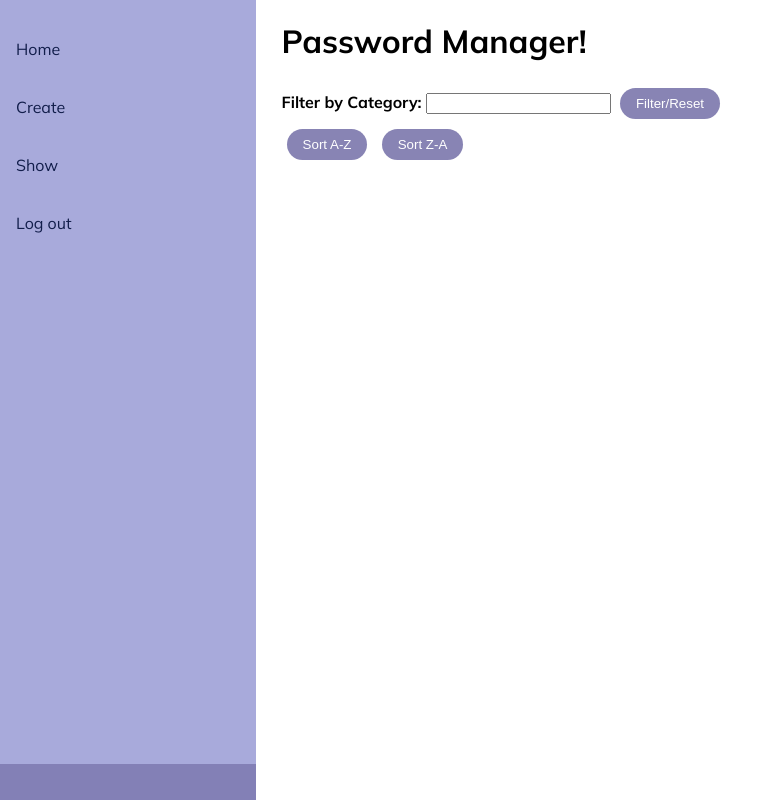
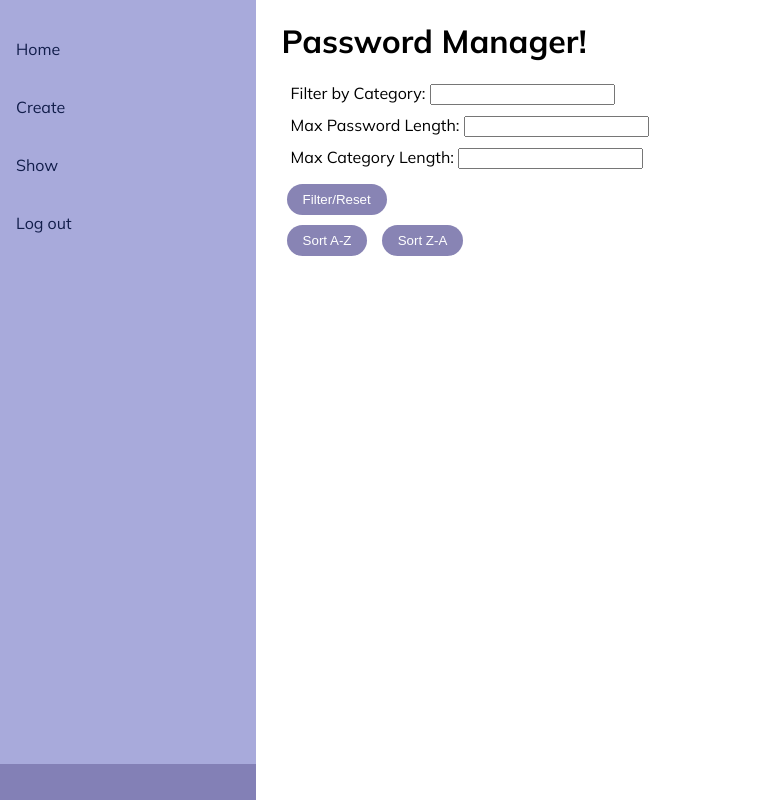
Before and after one commit to FilipsCalijs/Exam_Proj, a Django app: page /filter/ in a window 1280 px wide. Shown: the whole page, without its empty margins (0-783 px from the left). Run offline with Django 4.2, Linux system fonts and the light colour scheme; data that the repository does not hold is empty.

Commit message:
updated filters

```diff
--- a/Password/manPassword/templates/passInfo.html
+++ b/Password/manPassword/templates/passInfo.html
@@ -2,14 +2,25 @@
 
 {% block content %}
     <h1>Password Manager!</h1>
-    <form method="GET" class="filter_cat" action="{% url 'manPassword:filter' %}">
-        <label for="category">Filter by Category:</label>
-        <input type="text" id="category" name="category">
-        <button type="submit">Filter/Reset</button>
+    <form method="GET" class="filter_form" action="{% url 'manPassword:filter' %}">
+        <div class="filter_item">
+            <label for="category">Filter by Category:</label>
+            <input type="text" id="category" name="category">
+        </div>
+        <div class="filter_item">
+            <label for="max_length">Max Password Length:</label>
+            <input type="number" min="0" id="max_length" name="max_length">
+        </div>
+        <div class="filter_item">
+            <label for="max_cat_length">Max Category Length:</label>
+            <input type="number" min="0" id="max_cat_length" name="max_cat_length">
+        </div>
+
+        <button class="filter_btn" type="submit">Filter/Reset</button>
     </form>
-    <form method="GET" class="filter_burt" action="{% url 'manPassword:filter' %}">
-        <button type="submit" name="sort" value="asc">Sort A-Z</button>
-        <button type="submit" name="sort" value="desc">Sort Z-A</button>
+    <form method="GET" class="sort_form" action="{% url 'manPassword:filter' %}">
+        <button class="filter_btn" type="submit" name="sort" value="asc">Sort A-Z</button>
+        <button class="filter_btn" type="submit" name="sort" value="desc">Sort Z-A</button>
     </form>
 
     <div class="Pass-container">
@@ -22,7 +33,7 @@
                 <strong>Date of Creation:</strong> {{ manager.date_of_creation }}<br>
                 <strong>Last Used:</strong> {{ manager.last_used }}<br>
                 <strong>Description:</strong> {{ manager.description }}<br>
-                <strong>unique_id:</strong> {{ manager.unique_id }}<br>
+                <strong>Unique ID:</strong> {{ manager.unique_id }}<br>
                 <a href="{% url 'manPassword:edit_data' manager.unique_id %}">Update</a>
                 <a href="{% url 'manPassword:delete' manager.unique_id %}">Delete</a>
             </div>
--- a/Password/manPassword/views.py
+++ b/Password/manPassword/views.py
@@ -21,20 +21,29 @@ def showpass(request):
 
 def filter(request):
     category = request.GET.get('category', None)
+    max_length = request.GET.get('max_length', None)
+    max_cat_length = request.GET.get('max_cat_length', None)
     sort_order = request.GET.get('sort', None)
     managers = Manager.objects.all()
-
 
     if category:
         managers = managers.filter(category__icontains=category)
 
+    if max_length:
+        managers = [m for m in managers if len(m.password) <= int(max_length)]
+
+    if max_cat_length:
+        managers = [m for m in managers if len(m.category) <= int(max_cat_length)]
+
     if sort_order == 'asc':
-        managers = managers.order_by('category')
+        managers = sorted(managers, key=lambda x: x.category)
     elif sort_order == 'desc':
-        managers = managers.order_by('-category')
+        managers = sorted(managers, key=lambda x: x.category, reverse=True)
 
     context = {'managers': managers}
     return render(request, 'passInfo.html', context)
+
+
 
 
 def jsonPasswords(request):
--- a/Password/user/static/css/passInfo.css
+++ b/Password/user/static/css/passInfo.css
@@ -5,7 +5,7 @@
     justify-content: flex-start;
 }
 
-.filter_cat button, .filter_burt button{
+.filter_cat button, .filter_burt button, .filter_btn{
     border: none;
     border-radius: 20px; /* Round buttons */
     background-color: #8884b4; /* Red buttons */
@@ -51,3 +51,8 @@
     margin: 5px 5px;
     display: inline-block; /* Buttons inline with text */
 }
+
+.filter_item {
+    margin-bottom: 10px;
+    margin-left: 9px;
+}
```
